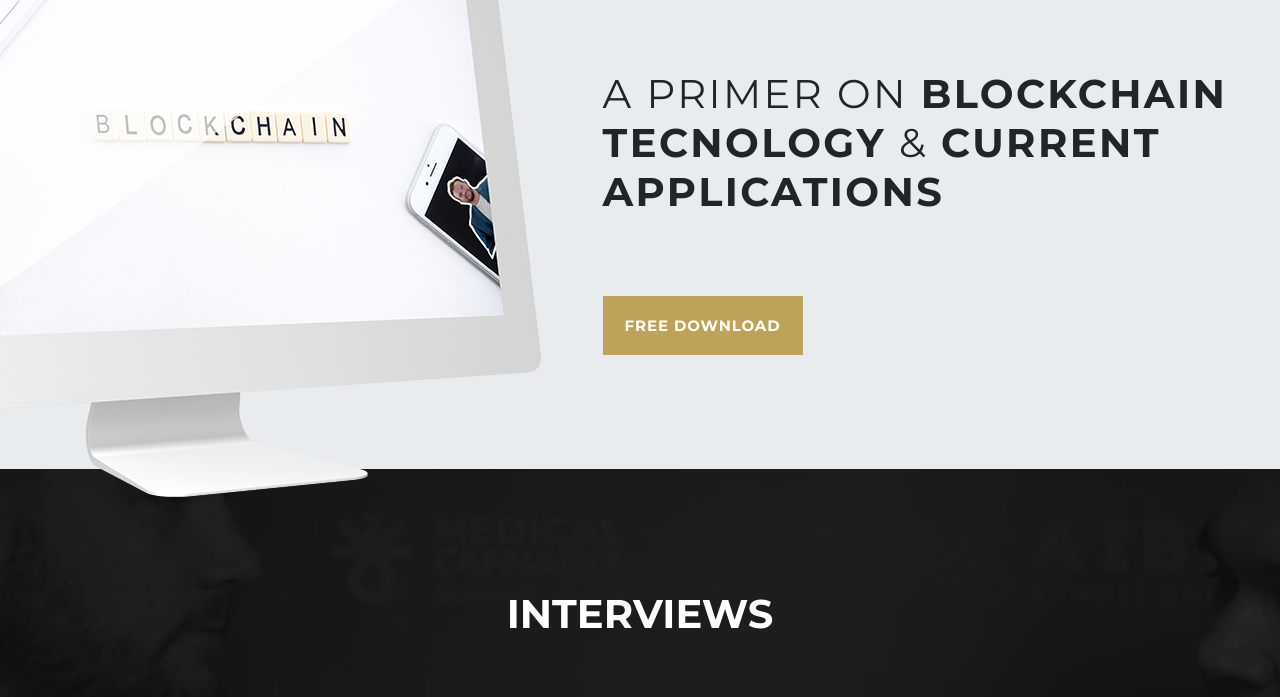
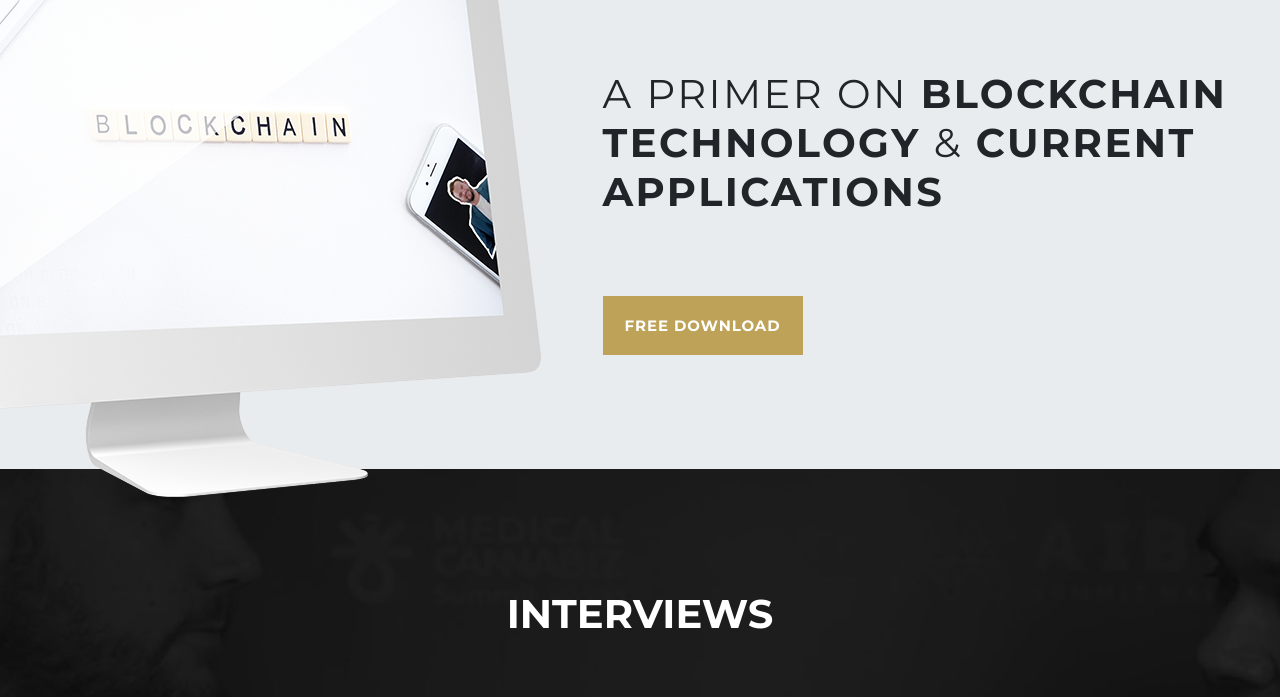
Before and after one commit to rafaelkallis/owen-dot-digital, a plain HTML site: page public/index.html in a window 1280 px wide. Shown: the part 1980-2677 px from the top of the page. Drawn offline with Linux system fonts and the light colour scheme; a script that the page names is missing; files whose address does not match are found by name.

Commit message:
feat: content

```diff
--- a/public/index.html
+++ b/public/index.html
@@ -365,7 +365,7 @@
                 </div>
                 <div class="chain-content">
                     <p>
-                        A PRIMER ON <strong>BLOCKCHAIN TECNOLOGY</strong> &
+                        A PRIMER ON <strong>BLOCKCHAIN TECHNOLOGY</strong> &
                         <strong>CURRENT APPLICATIONS</strong>
                     </p>
                     <a target="_blank" title="Blockchain-Primer-Owen-McCall" href="docs/Blockchain-Primer-Owen-McCall.pdf">Free Download</a
```
